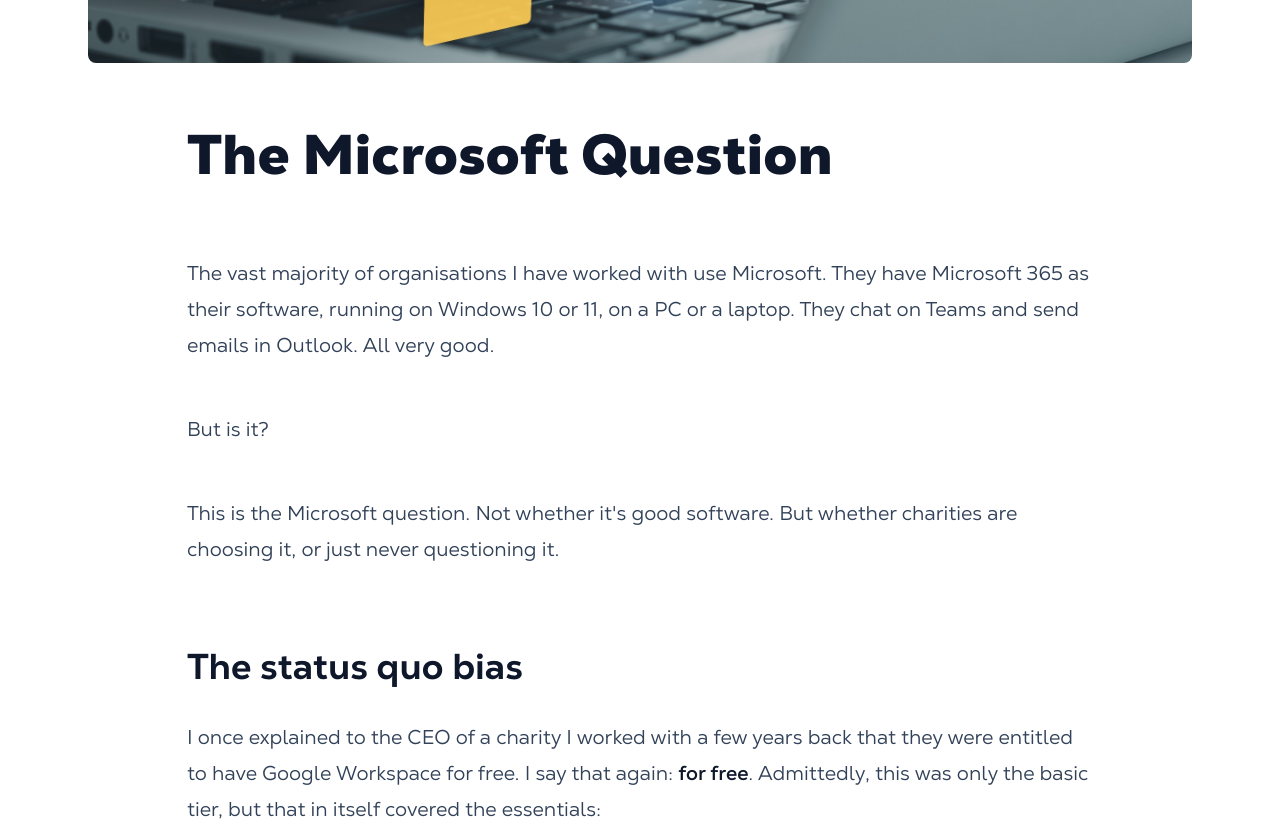
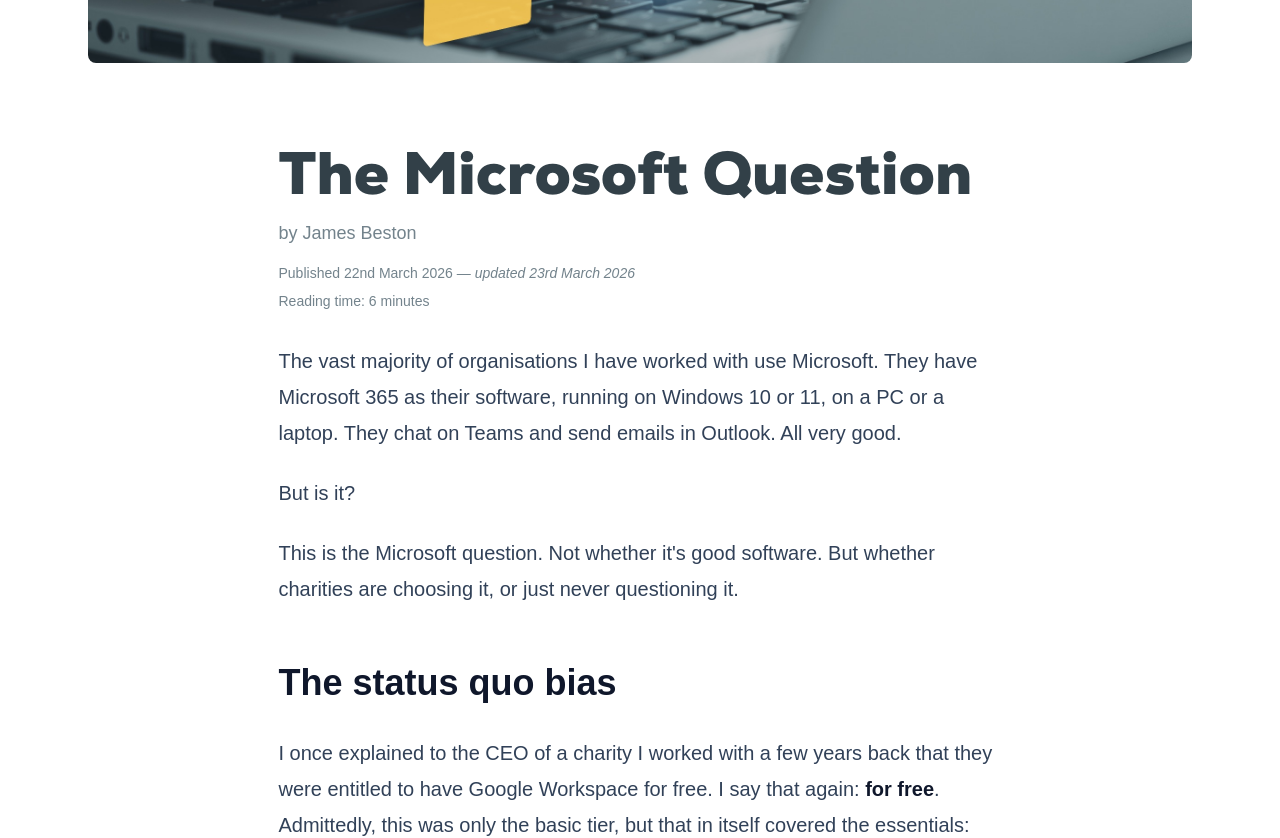
Before and after one commit to bigpixeldotcom/big-pixel-md, a Next.js app: page /news/microsoft-alternatives-charities in a window 1280 px wide. Shown: the part 620-1458 px from the top of the page. Built offline with nearby package versions, Linux system fonts and the light colour scheme.

Commit message:
Formatting and updates to news

```diff
--- a/app/(pages)/news/[slug]/page.tsx
+++ b/app/(pages)/news/[slug]/page.tsx
@@ -1,6 +1,7 @@
 import Image from 'next/image';
 import { getNewsSlugs } from '@/app/lib/mdx';
 import type { Metadata } from 'next';
+import { format } from 'date-fns';
 
 export async function generateMetadata({
   params,
@@ -10,16 +11,26 @@
   const { slug } = await params;
   const { frontmatter } = await import(`@/app/markdown/news/${slug}.mdx`);
   return {
-    title: frontmatter.metaTitle,
+    title: frontmatter.title,
     description: frontmatter.description,
-    keywords: frontmatter.keywords,
-    alternates: { canonical: frontmatter.canonicalUrl },
+    alternates: {
+      canonical: frontmatter.canonicalUrl,
+    },
     openGraph: {
       title: frontmatter.metaTitle,
       description: frontmatter.description,
-      images: [{ url: frontmatter.ogImage }],
+      url: frontmatter.canonicalUrl,
+      images: [
+        {
+          url: `/images/news/${frontmatter.ogImage}` || `/images/news/${frontmatter.cover}`,
+          alt: frontmatter.title || '',
+          width: 1200,
+          height: 630,
+        },
+      ],
       type: 'article',
     },
+    robots: { index: frontmatter.noIndex, follow: true },
   };
 }
 
@@ -48,8 +59,26 @@
         className="rounded-lg object-cover"
         priority
       />
-      <div className="mt-8 flex flex-col prose-slate prose lg:prose-lg xl:prose-xl dark:prose-invert font-sans font-normal mx-auto">
-        <Post />
+      <div className="px-4 py-8 max-w-3xl mx-auto sm:px-6 sm:py-10 lg:max-w-4xl lg:py-12 xl:max-w-6xl">
+        <h1 className="font-headline font-black text-3xl md:text-4xl lg:text-5xl xl:text-6xl">
+          {frontmatter.title}
+        </h1>
+        <p className="mt-4 text-lg text-metal-500">by {frontmatter.author}</p>
+        <p className="mt-4 text-sm text-metal-500">
+          Published {format(new Date(frontmatter.datePublished), 'do MMMM yyyy')}
+          {frontmatter.dateModified && (
+            <span className="italic">
+              {' '}
+              &mdash; updated {format(new Date(frontmatter.dateModified), 'do MMMM yyyy')}
+            </span>
+          )}
+        </p>
+        <p className="mt-2 text-sm text-metal-500">
+          Reading time: {Math.ceil(frontmatter.readingTime)} minutes
+        </p>
+        <article className="mt-8 prose prose-sm sm:prose-base lg:prose-lg xl:prose-xl prose-slate dark:prose-invert font-light mx-auto">
+          <Post />
+        </article>
       </div>
 
       <script
--- a/app/markdown/news/microsoft-alternatives-charities.mdx
+++ b/app/markdown/news/microsoft-alternatives-charities.mdx
@@ -10,12 +10,11 @@
   datePublished: '2026-03-22T18:33:04.674Z',
   dateModified: '2026-03-23T10:50:24.952Z',
   author: 'James Beston',
-  ogImage: '/news/microsoft-question-og.jpg',
+  readingTime: 6,
+  ogImage: 'microsoft-question-og.jpg',
   canonicalUrl: 'https://www.big-pixel.com/news/microsoft-alternatives-charities',
   noIndex: false
 };
-
-# The Microsoft Question
 
 The vast majority of organisations I have worked with use Microsoft. They have Microsoft 365 as their software, running on Windows 10 or 11, on a PC or a laptop. They chat on Teams and send emails in Outlook. All very good.
 
--- a/app/styles/base.css
+++ b/app/styles/base.css
@@ -238,7 +238,7 @@
 body {
   background: var(--background);
   color: var(--foreground);
-  font-family: Arial, Helvetica, sans-serif;
+  font-family: 'Nexa Text', Arial, Helvetica, sans-serif;
 }
 
 .embla {
```
